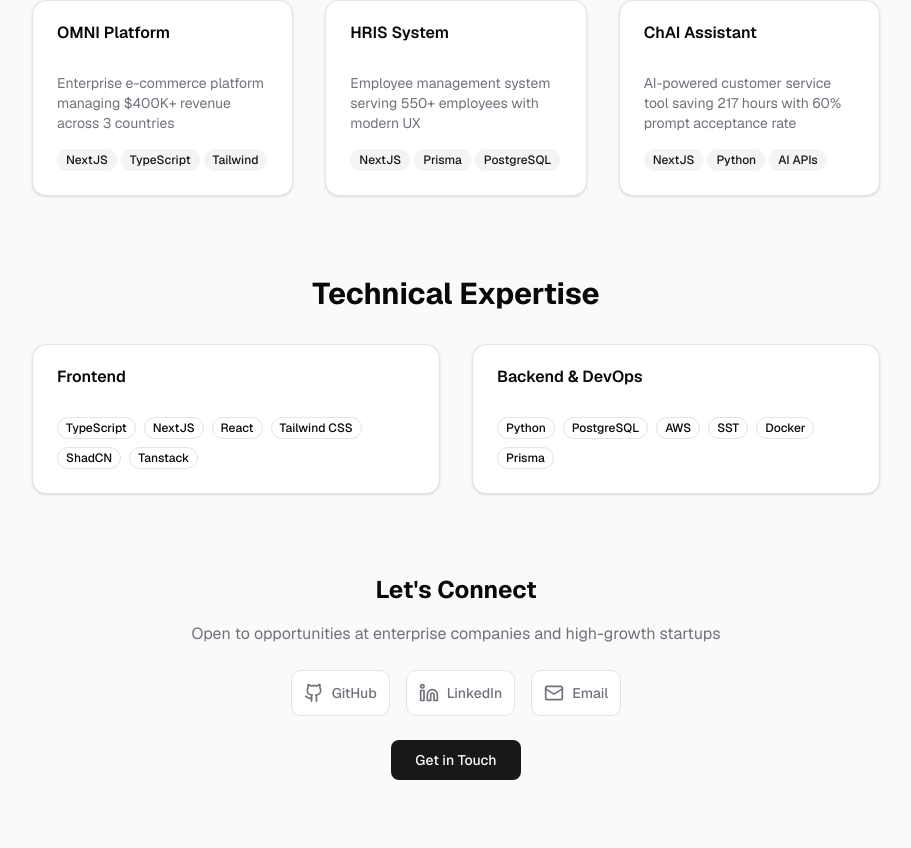
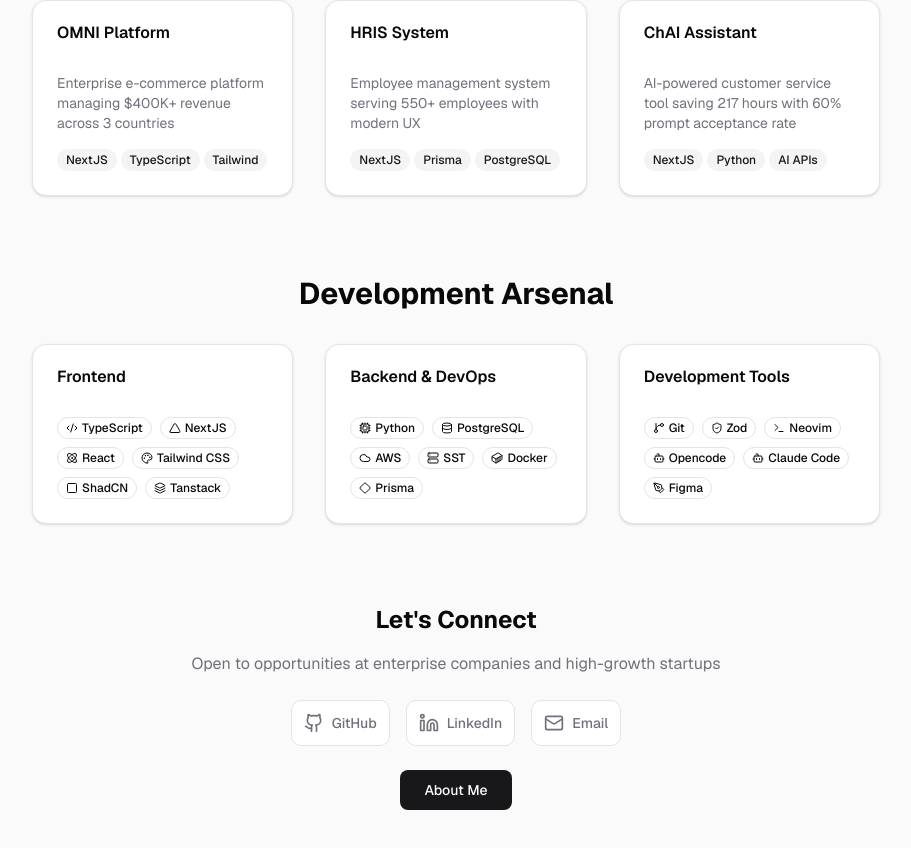
Before and after one commit to brimalval/folio, a Next.js app: page / in a window 1280 px wide. Shown: the part 684-1532 px from the top of the page, without its empty margins (184-1095 px from the left). Built offline with nearby package versions, Linux system fonts and the light colour scheme.

Commit message:
add: development tools

```diff
--- a/app/page.tsx
+++ b/app/page.tsx
@@ -49,7 +49,7 @@ export default function Home() {
 				{/* Technical Skills Overview */}
 				<section className="mb-20">
 					<h2 className="mb-8 text-center font-bold text-3xl">
-						Technical Expertise
+						Development Arsenal
 					</h2>
 					<Suspense fallback={<SkillsSectionSkeleton />}>
 						<SkillsSection />
@@ -67,7 +67,7 @@ export default function Home() {
 						<SocialLinks />
 					</div>
 					<Button size="lg" asChild>
-						<Link href="/about">Get in Touch</Link>
+						<Link href="/about">About Me</Link>
 					</Button>
 				</section>
 			</main>
--- a/components/skills-section.tsx
+++ b/components/skills-section.tsx
@@ -1,13 +1,19 @@
 import { Badge } from "@/components/ui/badge";
 import { Card, CardContent, CardHeader, CardTitle } from "@/components/ui/card";
 import { getCachedSkillsForHomepage } from "@/lib/async-data";
+import * as Icons from "lucide-react";
 import type { SkillCategory } from "@/types/portfolio";
 
 export async function SkillsSection() {
 	const skills = await getCachedSkillsForHomepage();
 
+	const getIcon = (iconName: string) => {
+		const IconComponent = (Icons as any)[iconName];
+		return IconComponent ? <IconComponent className="h-3 w-3" /> : null;
+	};
+
 	return (
-		<div className="grid gap-8 md:grid-cols-2">
+		<div className="grid gap-8 md:grid-cols-3">
 			{skills.map((category: SkillCategory) => (
 				<Card key={category.category}>
 					<CardHeader>
@@ -16,8 +22,13 @@ export async function SkillsSection() {
 					<CardContent>
 						<div className="flex flex-wrap gap-2">
 							{category.skills.map(skill => (
-								<Badge key={skill} variant="outline">
-									{skill}
+								<Badge
+									key={skill.name}
+									variant="outline"
+									className="flex items-center gap-1"
+								>
+									{getIcon(skill.icon)}
+									{skill.name}
 								</Badge>
 							))}
 						</div>
--- a/data/skills-homepage.json
+++ b/data/skills-homepage.json
@@ -2,16 +2,34 @@
 	{
 		"category": "Frontend",
 		"skills": [
-			"TypeScript",
-			"NextJS",
-			"React",
-			"Tailwind CSS",
-			"ShadCN",
-			"Tanstack"
+			{ "name": "TypeScript", "icon": "Code2" },
+			{ "name": "NextJS", "icon": "Triangle" },
+			{ "name": "React", "icon": "Atom" },
+			{ "name": "Tailwind CSS", "icon": "Palette" },
+			{ "name": "ShadCN", "icon": "Square" },
+			{ "name": "Tanstack", "icon": "Layers" }
 		]
 	},
 	{
 		"category": "Backend & DevOps",
-		"skills": ["Python", "PostgreSQL", "AWS", "SST", "Docker", "Prisma"]
+		"skills": [
+			{ "name": "Python", "icon": "Cpu" },
+			{ "name": "PostgreSQL", "icon": "Database" },
+			{ "name": "AWS", "icon": "Cloud" },
+			{ "name": "SST", "icon": "Server" },
+			{ "name": "Docker", "icon": "Container" },
+			{ "name": "Prisma", "icon": "Diamond" }
+		]
+	},
+	{
+		"category": "Development Tools",
+		"skills": [
+			{ "name": "Git", "icon": "GitBranch" },
+			{ "name": "Zod", "icon": "ShieldCheck" },
+			{ "name": "Neovim", "icon": "Terminal" },
+			{ "name": "Opencode", "icon": "Bot" },
+			{ "name": "Claude Code", "icon": "Bot" },
+			{ "name": "Figma", "icon": "PenTool" }
+		]
 	}
 ]
--- a/types/portfolio.ts
+++ b/types/portfolio.ts
@@ -66,7 +66,10 @@ export interface ProjectSummary {
 // Skills data for homepage
 export interface SkillCategory {
   category: string;
-  skills: string[];
+  skills: Array<{
+    name: string;
+    icon: string;
+  }>;
 }
 
 // Experience data for about page
```
